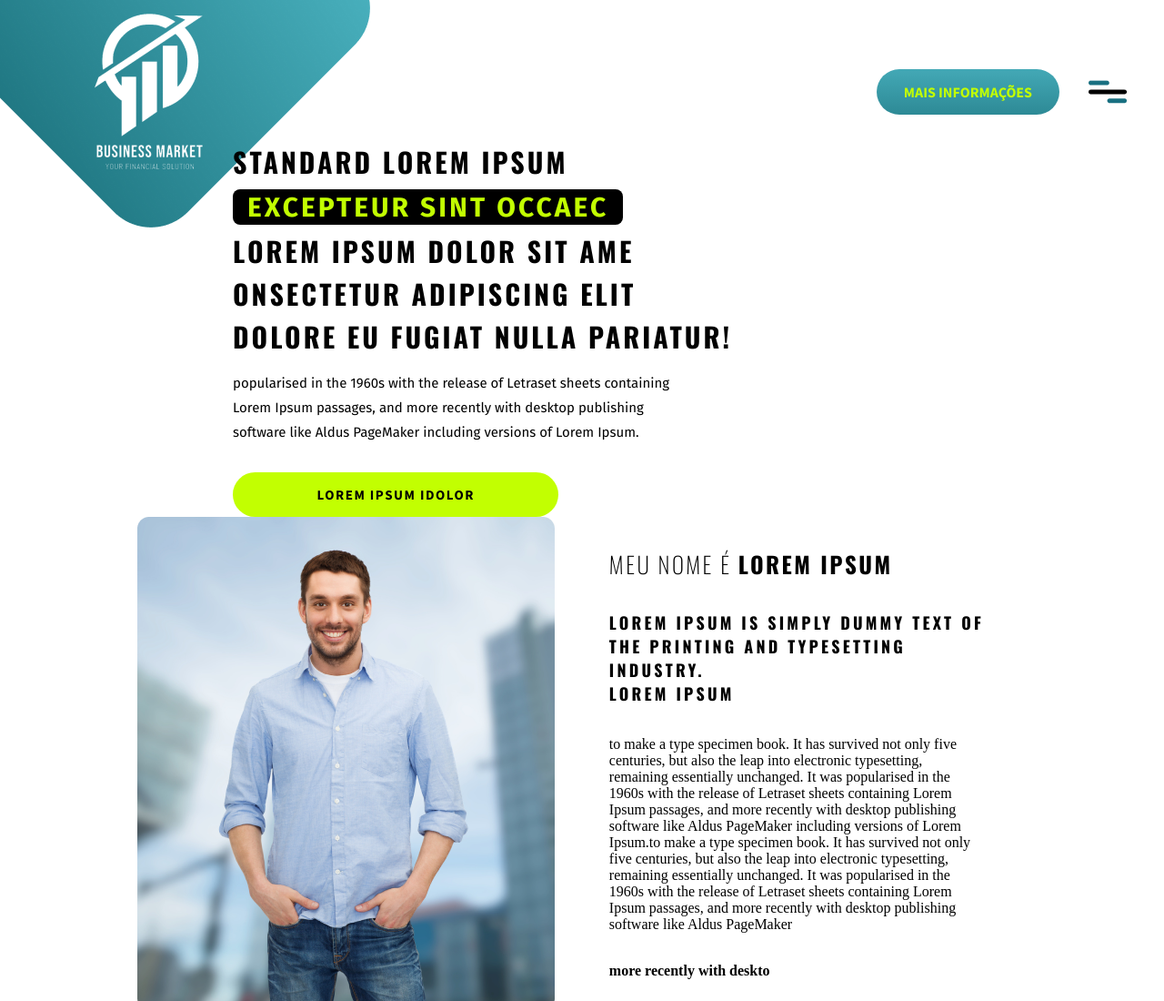
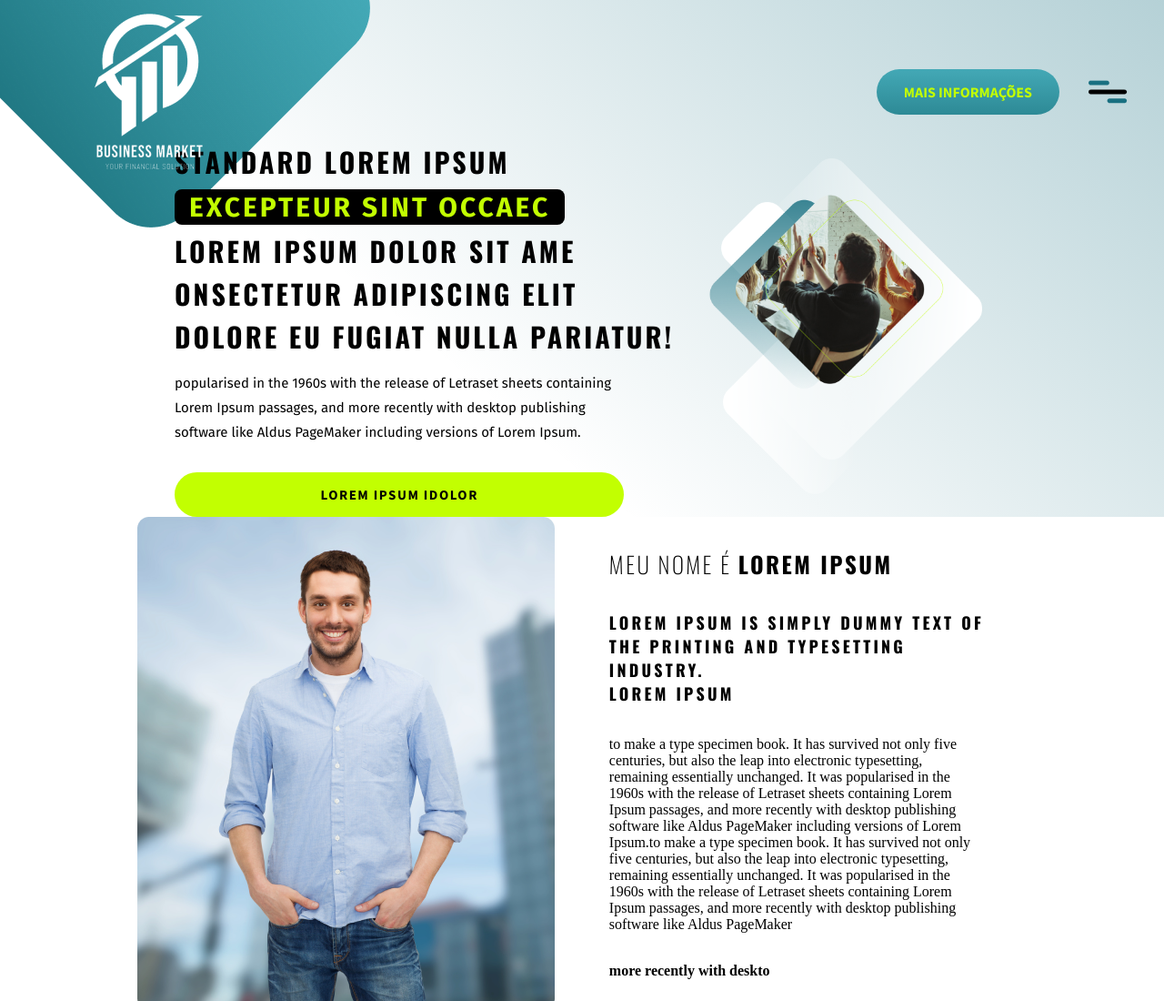
Before and after one commit to BrunoBrasolin/business-market, a website: page index.html in a window 1280 px wide. Shown: the top 1100 px of the page at 91% size. Drawn offline with nearby package versions, Linux system fonts and the light colour scheme.

Commit message:
introduction

```diff
--- a/assets/scss/pages/_index.scss
+++ b/assets/scss/pages/_index.scss
@@ -33,11 +33,21 @@
     text-transform: uppercase;
     margin-right: 2rem;
   }
+
+  &__menu {
+    cursor: pointer;
+  }
 }
 
 .introduction {
-  padding-top: 12%;
-  padding-left: 20%;
+  display: flex;
+  align-items: center;
+  justify-content: space-between;
+  padding: 12% 15% 0;
+  background: linear-gradient(220.36deg, rgba(25, 112, 129, 0.32) 0%, rgba(247, 247, 249, 0) 64.63%);
+
+  &__informations {
+    flex-shrink: 0;
 
     h1 {
       font-family: "Oswald", sans-serif;
@@ -86,7 +96,8 @@
       padding: 15px 0;
       margin-right: 15px;
       display: block;
-    width: 35%;
+      width: 90%;
+    }
   }
 }
 
--- a/index.html
+++ b/index.html
@@ -19,6 +19,7 @@
 
     <main>
       <section class="introduction">
+        <aside class="introduction__informations">
           <h1>
             standard Lorem Ipsum<br />
             <strong>Excepteur sint occaec</strong><br />
@@ -33,6 +34,10 @@
           </h2>
 
           <a href="#" title="Lorem ipsum idolor">Lorem ipsum idolor</a>
+        </aside>
+        <aside class="introduction__image">
+          <img src="public/img/introduction-aside-image.png" alt="Pessoas aplaudindo" title="Pessoas aplaudindo" />
+        </aside>
       </section>
 
       <section class="about">
```
Also changed, not shown: assets/img/introduction-aside-image.png (added), public/css/style.css, public/img/introduction-aside-image.png (added). Lines whose indentation alone changed are shown as unchanged.
